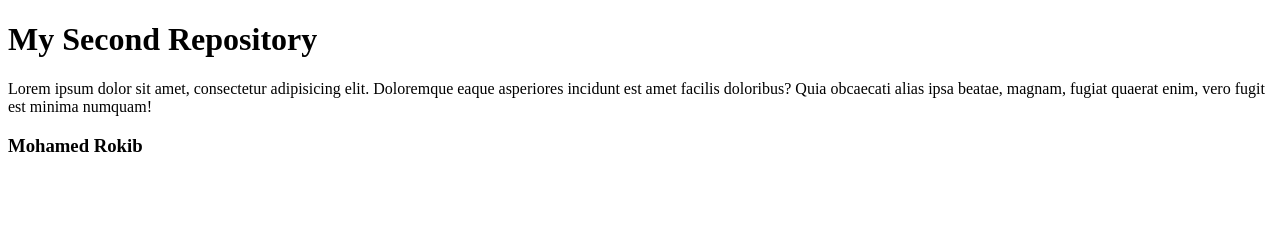
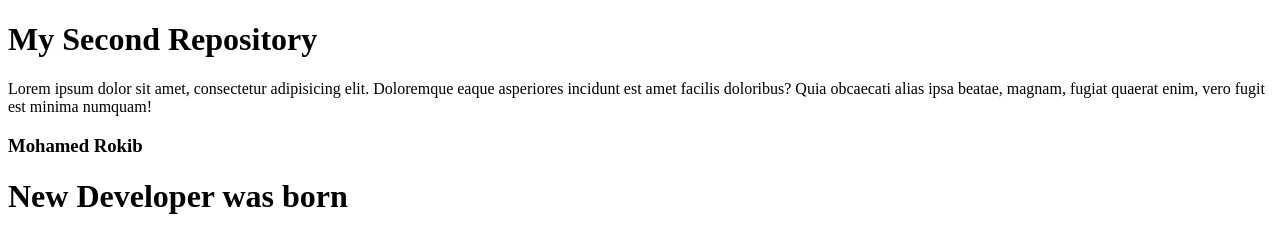
Before and after one commit to MohamedRokib/My-Second-Repo, a plain HTML site: page index.html in a window 1280 px wide. Drawn offline with Linux system fonts and the light colour scheme.

Commit message:
Update index.html

```diff
--- a/index.html
+++ b/index.html
@@ -9,5 +9,6 @@
     <h1>My Second Repository</h1>
     <p>Lorem ipsum dolor sit amet, consectetur adipisicing elit. Doloremque eaque asperiores incidunt est amet facilis doloribus? Quia obcaecati alias ipsa beatae, magnam, fugiat quaerat enim, vero fugit est minima numquam!</p>
     <h3>Mohamed Rokib</h3>
+    <h1> New Developer was born </h1>
 </body>
 </html>
```
